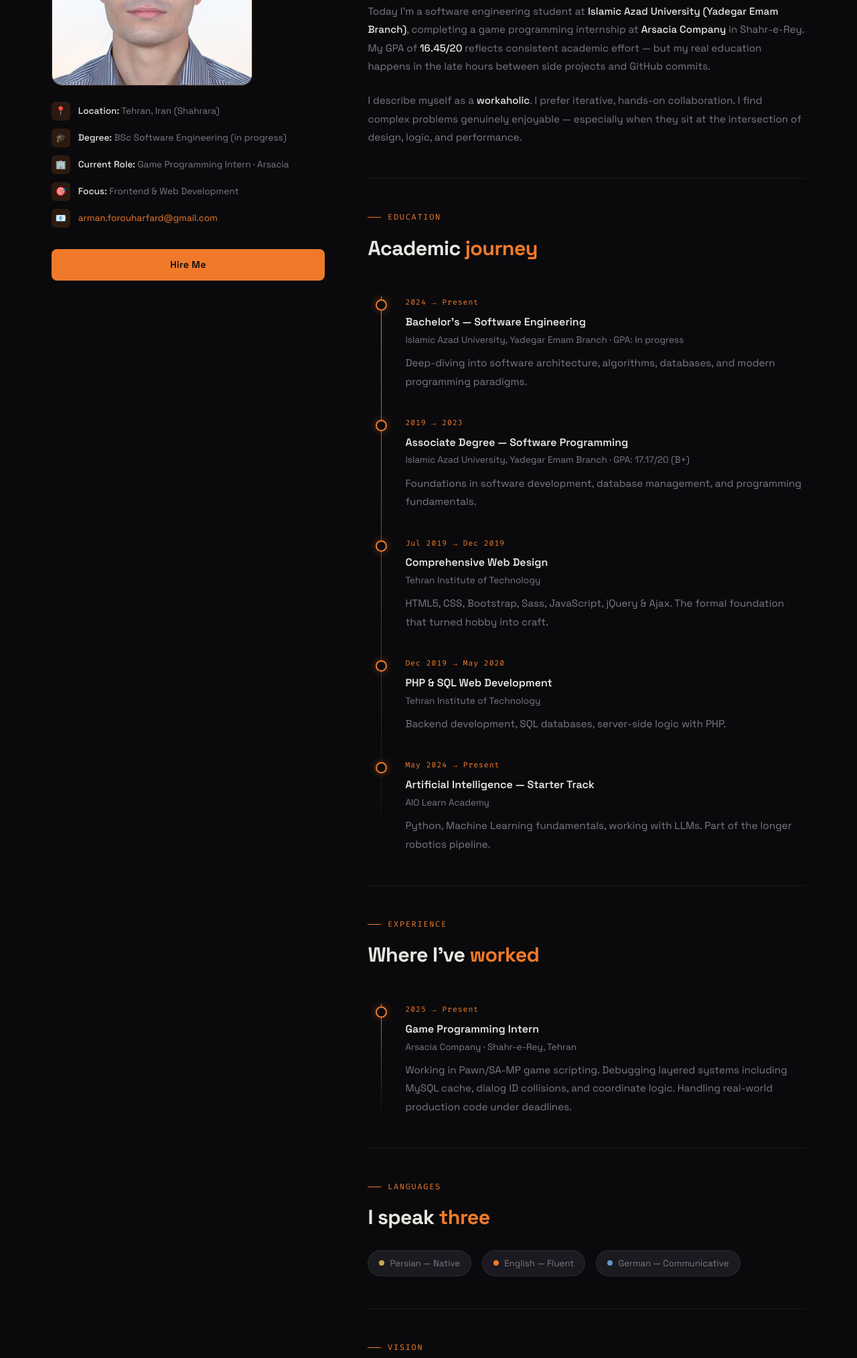
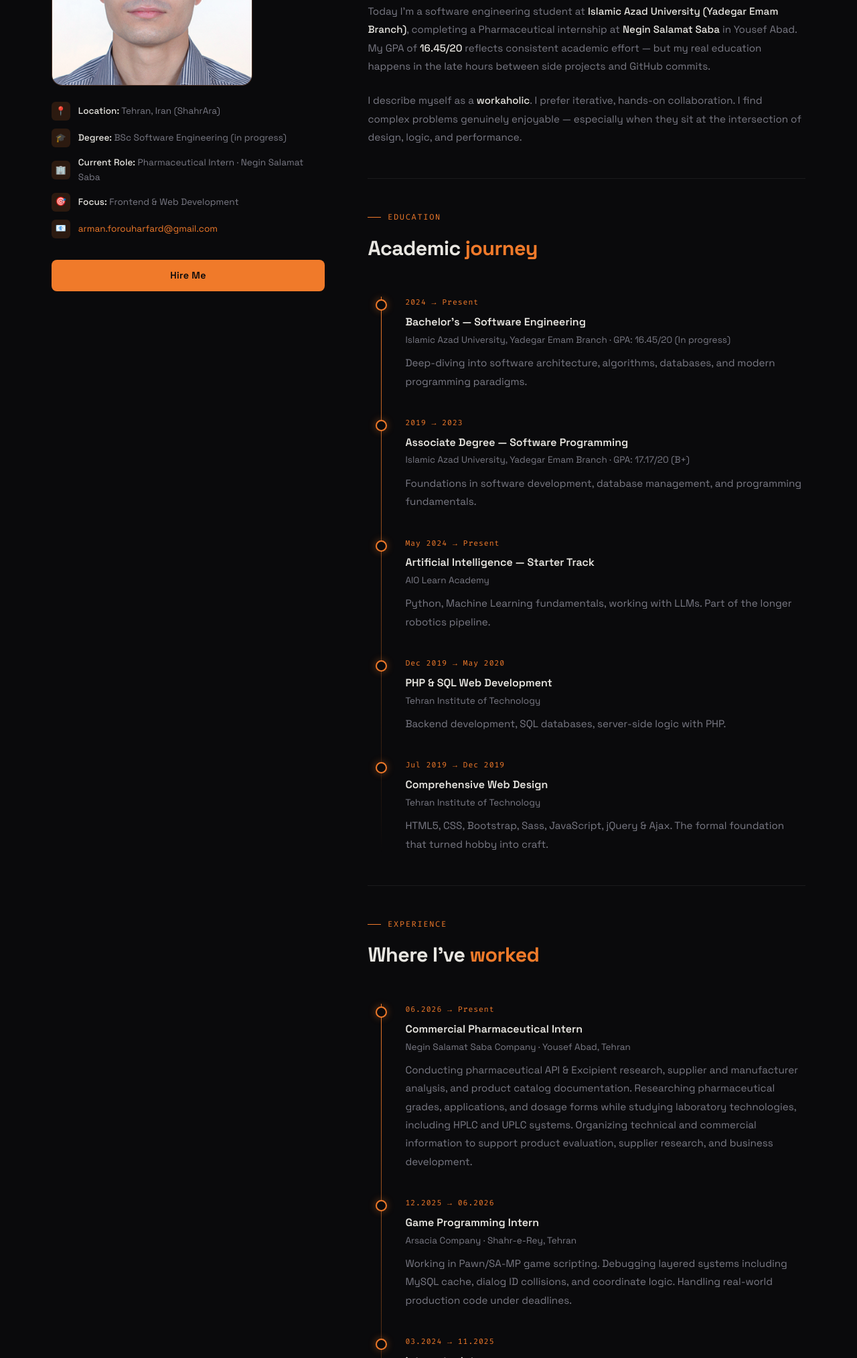
Before and after one commit to ArmanForouharfard/My-New-Portfolio, a plain HTML site: page pages/about.html in a window 1280 px wide. Shown: the part 772-2800 px from the top of the page at 67% size. Drawn offline with Linux system fonts and the light colour scheme.

Commit message:
Update about.html
about page intel updated (Negin Salamat Saba internship information has been added)

```diff
--- a/pages/about.html
+++ b/pages/about.html
@@ -152,7 +152,7 @@
       <div class="about-quick-info">
         <div class="about-info-row">
           <div class="about-info-icon">📍</div>
-          <div><strong>Location:</strong> Tehran, Iran (Shahrara)</div>
+          <div><strong>Location:</strong> Tehran, Iran (ShahrAra)</div>
         </div>
         <div class="about-info-row">
           <div class="about-info-icon">🎓</div>
@@ -160,7 +160,7 @@
         </div>
         <div class="about-info-row">
           <div class="about-info-icon">🏢</div>
-          <div><strong>Current Role:</strong> Game Programming Intern · Arsacia</div>
+          <div><strong>Current Role:</strong> Pharmaceutical Intern · Negin Salamat Saba</div>
         </div>
         <div class="about-info-row">
           <div class="about-info-icon">🎯</div>
@@ -185,7 +185,7 @@
           I built my first website — <strong>Forouhar Industries</strong> — when I was 14. It was messy, over-engineered for a kid, and completely mine. That obsession with building things on screens has defined the decade since.
         </p>
         <p>
-          Today I'm a software engineering student at <strong>Islamic Azad University (Yadegar Emam Branch)</strong>, completing a game programming internship at <strong>Arsacia Company</strong> in Shahr-e-Rey. My GPA of <strong>16.45/20</strong> reflects consistent academic effort — but my real education happens in the late hours between side projects and GitHub commits.
+          Today I'm a software engineering student at <strong>Islamic Azad University (Yadegar Emam Branch)</strong>, completing a Pharmaceutical internship at <strong>Negin Salamat Saba</strong> in Yousef Abad. My GPA of <strong>16.45/20</strong> reflects consistent academic effort — but my real education happens in the late hours between side projects and GitHub commits.
         </p>
         <p>
           I describe myself as a <strong>workaholic</strong>. I prefer iterative, hands-on collaboration. I find complex problems genuinely enjoyable — especially when they sit at the intersection of design, logic, and performance.
@@ -201,7 +201,7 @@
             <div class="timeline-dot"></div>
             <div class="timeline-date">2024 → Present</div>
             <h3>Bachelor's — Software Engineering</h3>
-            <h4>Islamic Azad University, Yadegar Emam Branch · GPA: In progress</h4>
+            <h4>Islamic Azad University, Yadegar Emam Branch · GPA: 16.45/20 (In progress)</h4>
             <p>Deep-diving into software architecture, algorithms, databases, and modern programming paradigms.</p>
           </div>
           <div class="timeline-item">
@@ -213,10 +213,10 @@
           </div>
           <div class="timeline-item">
             <div class="timeline-dot"></div>
-            <div class="timeline-date">Jul 2019 → Dec 2019</div>
-            <h3>Comprehensive Web Design</h3>
-            <h4>Tehran Institute of Technology</h4>
-            <p>HTML5, CSS, Bootstrap, Sass, JavaScript, jQuery & Ajax. The formal foundation that turned hobby into craft.</p>
+            <div class="timeline-date">May 2024 → Present</div>
+            <h3>Artificial Intelligence — Starter Track</h3>
+            <h4>AIO Learn Academy</h4>
+            <p>Python, Machine Learning fundamentals, working with LLMs. Part of the longer robotics pipeline.</p>
           </div>
           <div class="timeline-item">
             <div class="timeline-dot"></div>
@@ -227,10 +227,10 @@
           </div>
           <div class="timeline-item">
             <div class="timeline-dot"></div>
-            <div class="timeline-date">May 2024 → Present</div>
-            <h3>Artificial Intelligence — Starter Track</h3>
-            <h4>AIO Learn Academy</h4>
-            <p>Python, Machine Learning fundamentals, working with LLMs. Part of the longer robotics pipeline.</p>
+            <div class="timeline-date">Jul 2019 → Dec 2019</div>
+            <h3>Comprehensive Web Design</h3>
+            <h4>Tehran Institute of Technology</h4>
+            <p>HTML5, CSS, Bootstrap, Sass, JavaScript, jQuery & Ajax. The formal foundation that turned hobby into craft.</p>
           </div>
         </div>
       </div>
@@ -242,10 +242,28 @@
         <div class="timeline">
           <div class="timeline-item">
             <div class="timeline-dot"></div>
-            <div class="timeline-date">2025 → Present</div>
+            <div class="timeline-date">06.2026 → Present</div>
+            <h3>Commercial Pharmaceutical Intern</h3>
+            <h4>Negin Salamat Saba Company · Yousef Abad, Tehran</h4>
+            <p>Conducting pharmaceutical API & Excipient research, supplier and manufacturer analysis, and product catalog documentation.
+              Researching pharmaceutical grades, applications, and dosage forms while studying laboratory technologies,
+              including HPLC and UPLC systems. Organizing technical and commercial information to support product evaluation, supplier research,
+               and business development.</p>          </div>
+          <div class="timeline-item">
+            <div class="timeline-dot"></div>
+            <div class="timeline-date">12.2025 → 06.2026</div>
             <h3>Game Programming Intern</h3>
             <h4>Arsacia Company · Shahr-e-Rey, Tehran</h4>
             <p>Working in Pawn/SA-MP game scripting. Debugging layered systems including MySQL cache, dialog ID collisions, and coordinate logic. Handling real-world production code under deadlines.</p>
+          </div>
+          <div class="timeline-item">
+            <div class="timeline-dot"></div>
+            <div class="timeline-date">03.2024 → 11.2025</div>
+            <h3>interpeter Intern</h3>
+            <h4>ShobTech Company · Chizar area , Tehran</h4>
+            <p>Worked as Translated product manual documentation from English to Persian, then gained hands-on experience testing,
+              troubleshooting, and repairing computer peripherals, including keyboards and mice.
+              Developed practical skills in technical documentation, hardware diagnostics, quality testing, and technical support.</p>
           </div>
         </div>
       </div>
```
